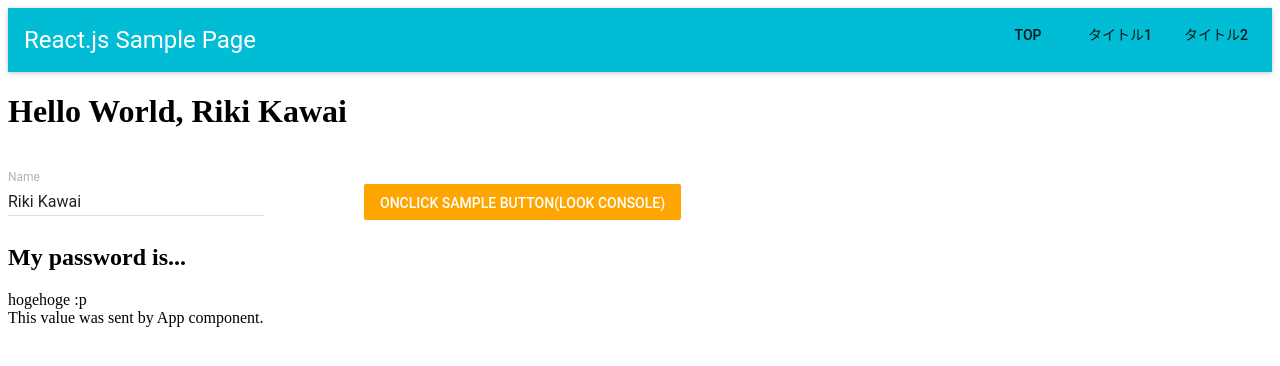
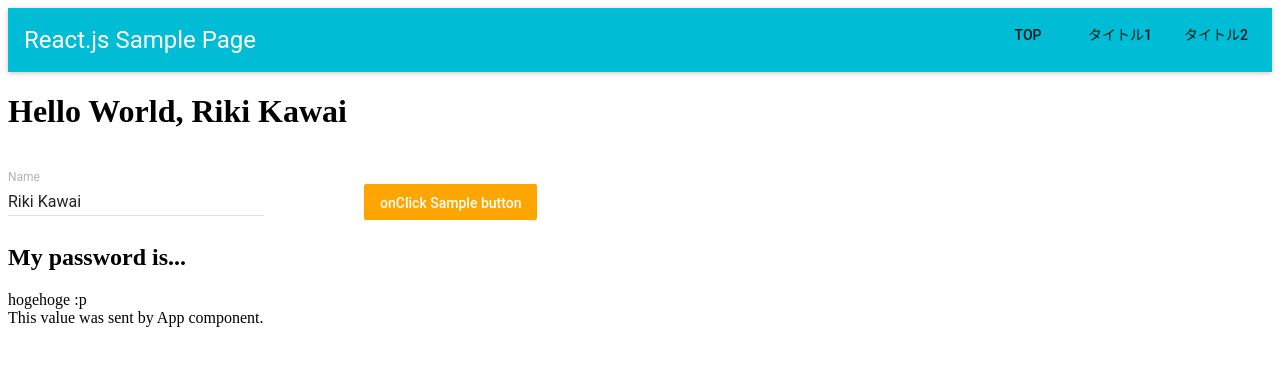
Before and after one commit to Remicck/react_boilerplate, a React app: page / in a window 1280 px wide. Shown: the top 366 px of the page. Built offline with nearby package versions, Linux system fonts and the light colour scheme.

Commit message:
modified: Stop button automatic capitalization

```diff
--- a/src/components/app.jsx
+++ b/src/components/app.jsx
@@ -42,13 +42,15 @@ class App extends Component {
     });
   }
 
-
   render() {
     const styles = {
       button: {
         marginLeft: '100px',
         backgroundColor: 'orange',
         color: 'white',
+      },
+      buttonText: {
+        textTransform: 'none',
       },
     };
 
@@ -73,7 +75,8 @@ class App extends Component {
             />
             <FlatButton
               style={styles.button}
-              label="onClick Sample button(Look console)"
+              labelStyle={styles.buttonText}
+              label="onClick Sample button"
               onClick={() => this.handleClick(this.state.email)}
             />
             <Switch>
```
